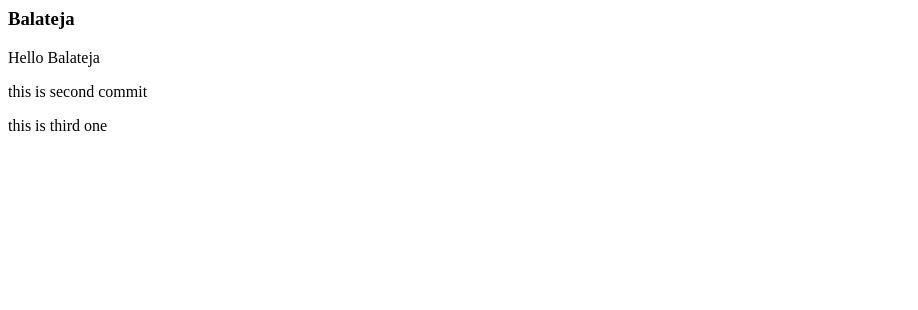
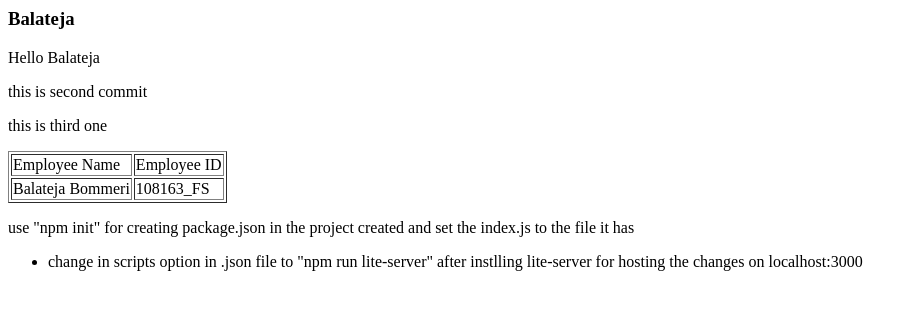
Before and after one commit to balatejabommeri/git-test, a website: page index.html in a window 1280 px wide. Shown: the whole page, without its empty margins (0-918 px from the left). Drawn offline with Linux system fonts and the light colour scheme.

Commit message:
carousel

```diff
--- a/index.html
+++ b/index.html
@@ -4,5 +4,24 @@
         <p>Hello Balateja</p>
         <p>this is second commit</p>
         <p>this is third one</p>
+        <table border="1">
+            <thead>
+                <tr><td>
+                    Employee Name
+                </td>
+                <td> Employee ID</td>
+                    </tr>
+            </thead>
+            <tbody>
+                <tr>
+                    <td>Balateja Bommeri</td>
+                    <td>108163_FS</td>
+                </tr>
+            </tbody>
+        </table>
+        <p>use "npm init" for creating package.json in the project created and set the index.js to the file it has </p>
+        <ul>
+            <li>change in scripts option in .json file to "npm run lite-server" after instlling lite-server for hosting the changes on localhost:3000</li>
+        </ul>
     </body>
 </html>
```
